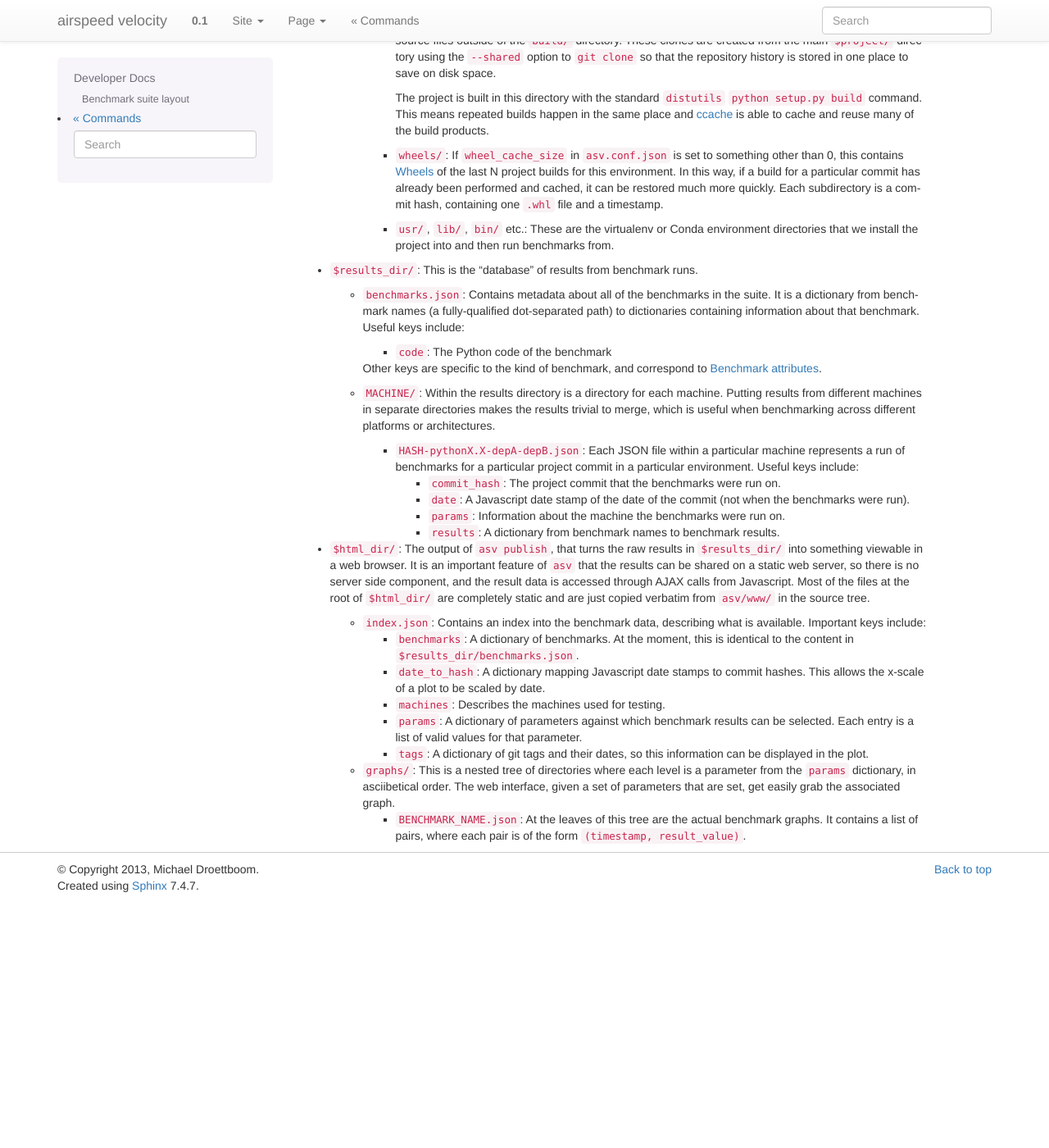
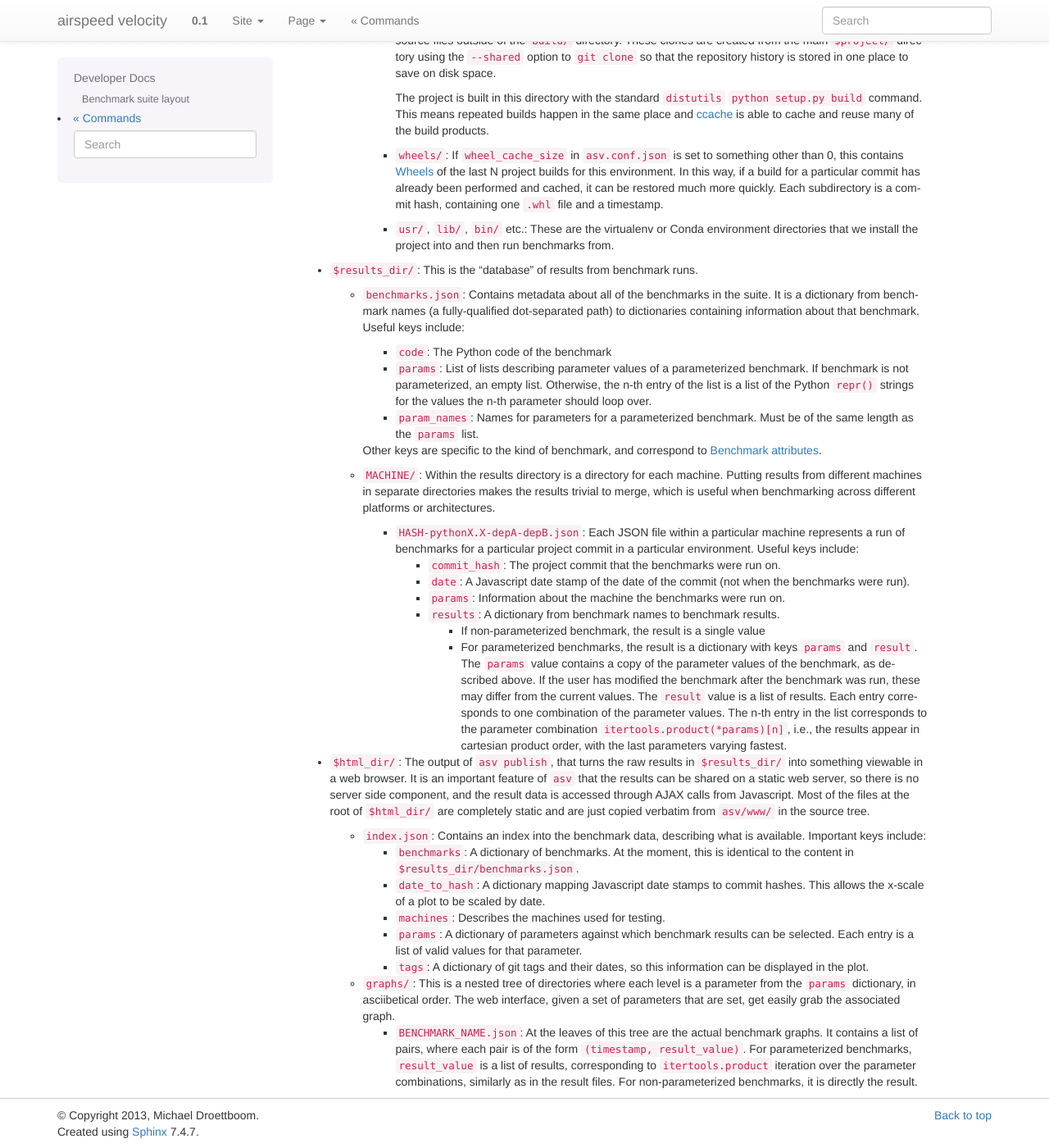
Before and after one commit to airspeed-velocity/asv, a Sphinx documentation site: the page built from docs/source/dev.rst, in a window 1280 px wide and 1400 px high, scrolled down 524 px. Shown: the whole window at 82% size. Built offline with Sphinx 7.4.7, drawn with Linux system fonts in a browser that asks for light colours; before the commit the page ends 1624 px from its top, so only the background shows below that.

Commit message:
Describe parameterized benchmark data format in developer docs

```diff
--- a/docs/source/dev.rst
+++ b/docs/source/dev.rst
@@ -72,6 +72,15 @@ A benchmark suite directory has the following layout.  The
 
     - ``code``: The Python code of the benchmark
 
+    - ``params``: List of lists describing parameter values of a
+      parameterized benchmark. If benchmark is not parameterized, an
+      empty list. Otherwise, the n-th entry of the list is a list of
+      the Python ``repr()`` strings for the values the n-th parameter
+      should loop over.
+
+    - ``param_names``: Names for parameters for a parameterized
+      benchmark. Must be of the same length as the ``params`` list.
+
     Other keys are specific to the kind of benchmark, and correspond
     to :ref:`benchmark-attributes`.
 
@@ -96,6 +105,20 @@ A benchmark suite directory has the following layout.  The
 
       - ``results``: A dictionary from benchmark names to benchmark
         results.
+
+        - If non-parameterized benchmark, the result is a single value
+
+        - For parameterized benchmarks, the result is a dictionary
+          with keys ``params`` and ``result``. The ``params`` value
+          contains a copy of the parameter values of the benchmark, as
+          described above. If the user has modified the benchmark
+          after the benchmark was run, these may differ from the
+          current values. The ``result`` value is a list of
+          results. Each entry corresponds to one combination of the
+          parameter values. The n-th entry in the list corresponds to
+          the parameter combination ``itertools.product(*params)[n]``,
+          i.e., the results appear in cartesian product order, with
+          the last parameters varying fastest.
 
 - ``$html_dir/``: The output of ``asv publish``, that turns the raw
   results in ``$results_dir/`` into something viewable in a web
@@ -132,4 +155,8 @@ A benchmark suite directory has the following layout.  The
 
     - ``BENCHMARK_NAME.json``: At the leaves of this tree are the
       actual benchmark graphs.  It contains a list of pairs, where
-      each pair is of the form ``(timestamp, result_value)``.
+      each pair is of the form ``(timestamp, result_value)``.  For
+      parameterized benchmarks, ``result_value`` is a list of results,
+      corresponding to ``itertools.product`` iteration over the
+      parameter combinations, similarly as in the result files. For
+      non-parameterized benchmarks, it is directly the result.
```
